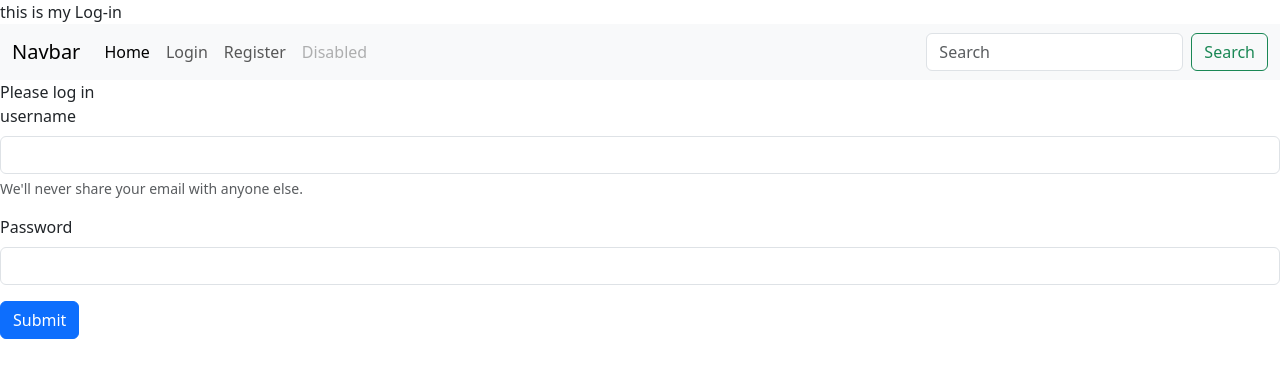
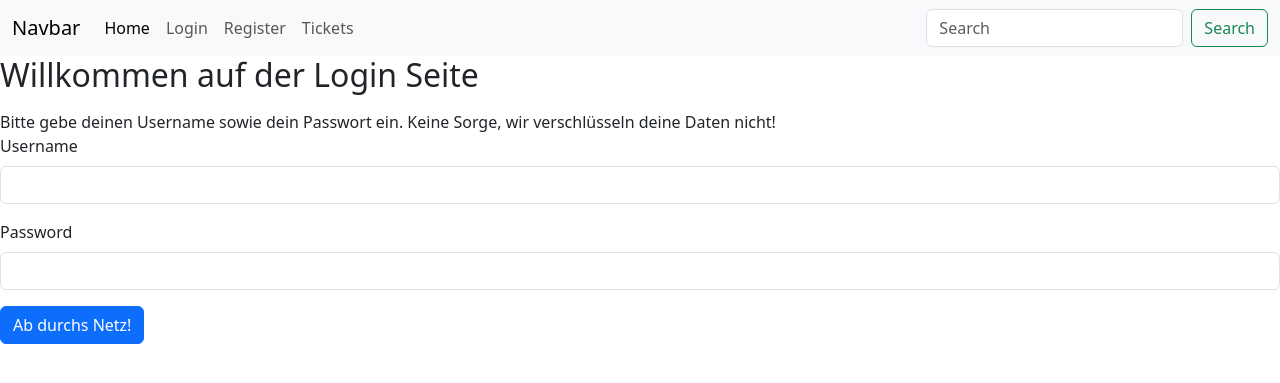
Before and after one commit to happycoper/hacking_with_python, a Flask app: page /login in a window 1280 px wide. Shown: the top 383 px of the page. Run offline with Flask 3, Linux system fonts and the light colour scheme.

Commit message:
debugging base, login file done

```diff
--- a/VL2/__init__.py
+++ b/VL2/__init__.py
@@ -1,7 +1,5 @@
-#maybe __import Schreiben
-
 from flask import Flask
 
 app = Flask(__name__)
 
-from . import routes
+from . import routes # . hier damit routes auch in app.py gefunden wird
--- a/VL2/routes.py
+++ b/VL2/routes.py
@@ -4,6 +4,7 @@ from flask import render_template, request
 @app.route('/') #decorator
 def home():
     return render_template('home.html')
+
 
 @app.route('/login', methods=['GET', 'POST'])
 def login():
--- a/VL2/templates/base.html
+++ b/VL2/templates/base.html
@@ -3,7 +3,7 @@
   <head>
     <meta charset="utf-8">
     <meta name="viewport" content="width=device-width, initial-scale=1">
-    <titlel>
+    <title>
         {% block titel %}
         {% endblock %}
     </title>
@@ -14,23 +14,23 @@
 
     <nav class="navbar navbar-expand-lg bg-body-tertiary">
     <div class="container-fluid">
-    <a class="navbar-brand" href="#">Navbar</a>
+    <a class="navbar-brand" href="http://127.0.0.1:5000/">Navbar</a>
     <button class="navbar-toggler" type="button" data-bs-toggle="collapse" data-bs-target="#navbarSupportedContent" aria-controls="navbarSupportedContent" aria-expanded="false" aria-label="Toggle navigation">
     <span class="navbar-toggler-icon"></span>
     </button>
     <div class="collapse navbar-collapse" id="navbarSupportedContent">
       <ul class="navbar-nav me-auto mb-2 mb-lg-0">
         <li class="nav-item">
-          <a class="nav-link active" aria-current="page" href="#">Home</a>
+          <a class="nav-link active" aria-current="page" href="http://127.0.0.1:5000/">Home</a>
         </li>
         <li class="nav-item">
-          <a class="nav-link" href="#">Login</a>
+          <a class="nav-link" href="http://127.0.0.1:5000/login">Login</a>
         </li>
         <li class="nav-item">
-          <a class="nav-link" href="#">Register</a>
+          <a class="nav-link" href="http://127.0.0.1:5000/register">Register</a>
         </li>
         <li class="nav-item">
-          <a class="nav-link disabled" aria-disabled="true">Disabled</a>
+          <a class="nav-link" href="http://127.0.0.1:5000/tickets">Tickets</a>
         </li>
       </ul>
       <form class="d-flex" role="search">
--- a/VL2/templates/login.html
+++ b/VL2/templates/login.html
@@ -1,23 +1,33 @@
 {% extends 'base.html' %}
 
 {% block titel %}
-this is my Log-in
+
 {% endblock %}
 
 {% block content %}
-Please log in
+<h2>Willkommen auf der Login Seite</h2>
+<p></p>
+Bitte gebe deinen Username sowie dein Passwort ein. Keine Sorge, wir verschlüsseln deine Daten nicht!
 
 <form method="POST">
   <div class="mb-3">
-    <label for="username" class="form-label">username</label>
-    <input type="username" class="form-control" id="username" aria-describedby="emailHelp">
-    <div id="emailHelp" class="form-text">We'll never share your email with anyone else.</div>
+    <label for="username" class="form-label">Username</label>
+    <input
+        type="text"
+        class="form-control"
+        id="username"
+        name="username">
   </div>
+
   <div class="mb-3">
     <label for="password" class="form-label">Password</label>
-    <input type="password" class="form-control" id="password">
+    <input
+        type="password"
+        class="form-control"
+        id="password"
+        name="password">
   </div>
-  <button type="submit" class="btn btn-primary">Submit</button>
+  <button type="submit" class="btn btn-primary">Ab durchs Netz!</button>
 </form>
 
 {% endblock %}
```
Also changed, not shown: VL2/templates/register.html (renamed from VL2/templates/regsiter.html).
